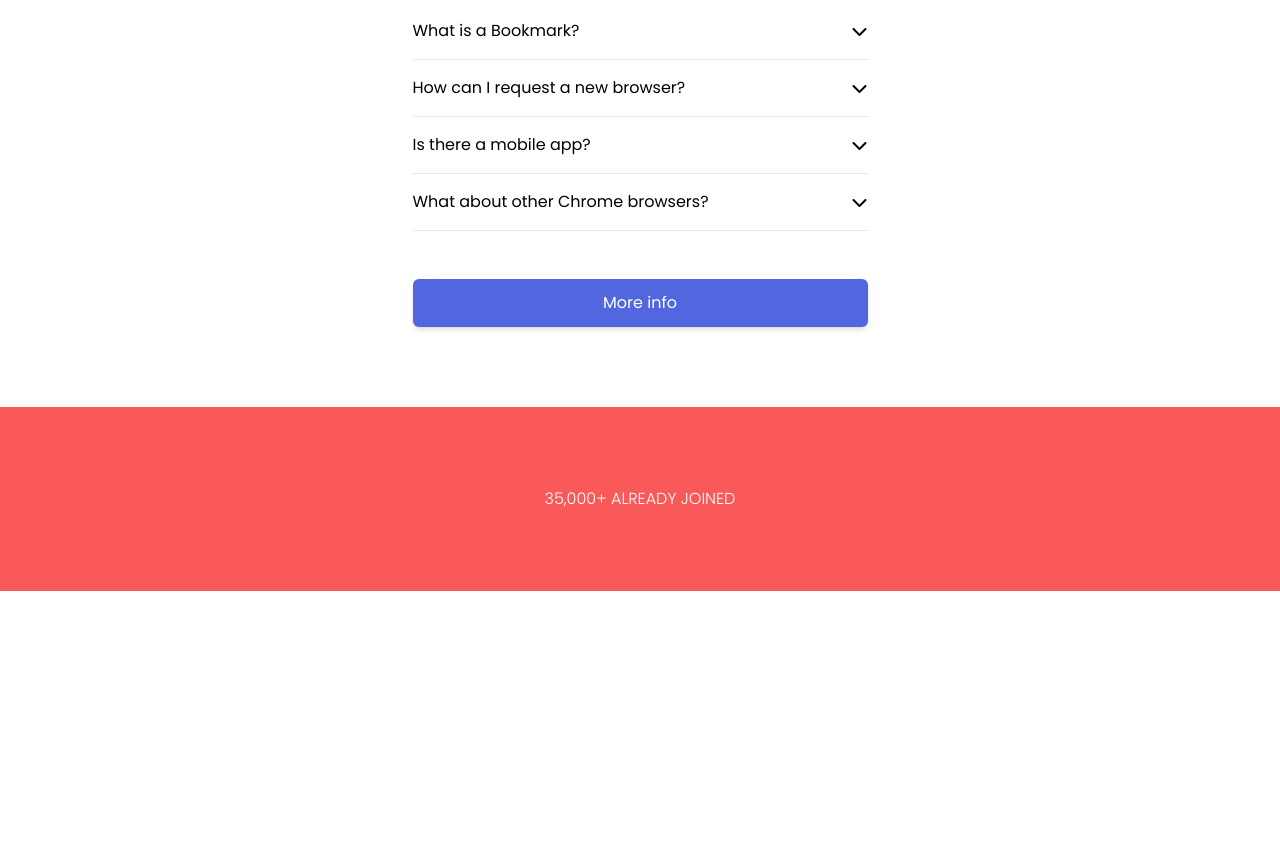
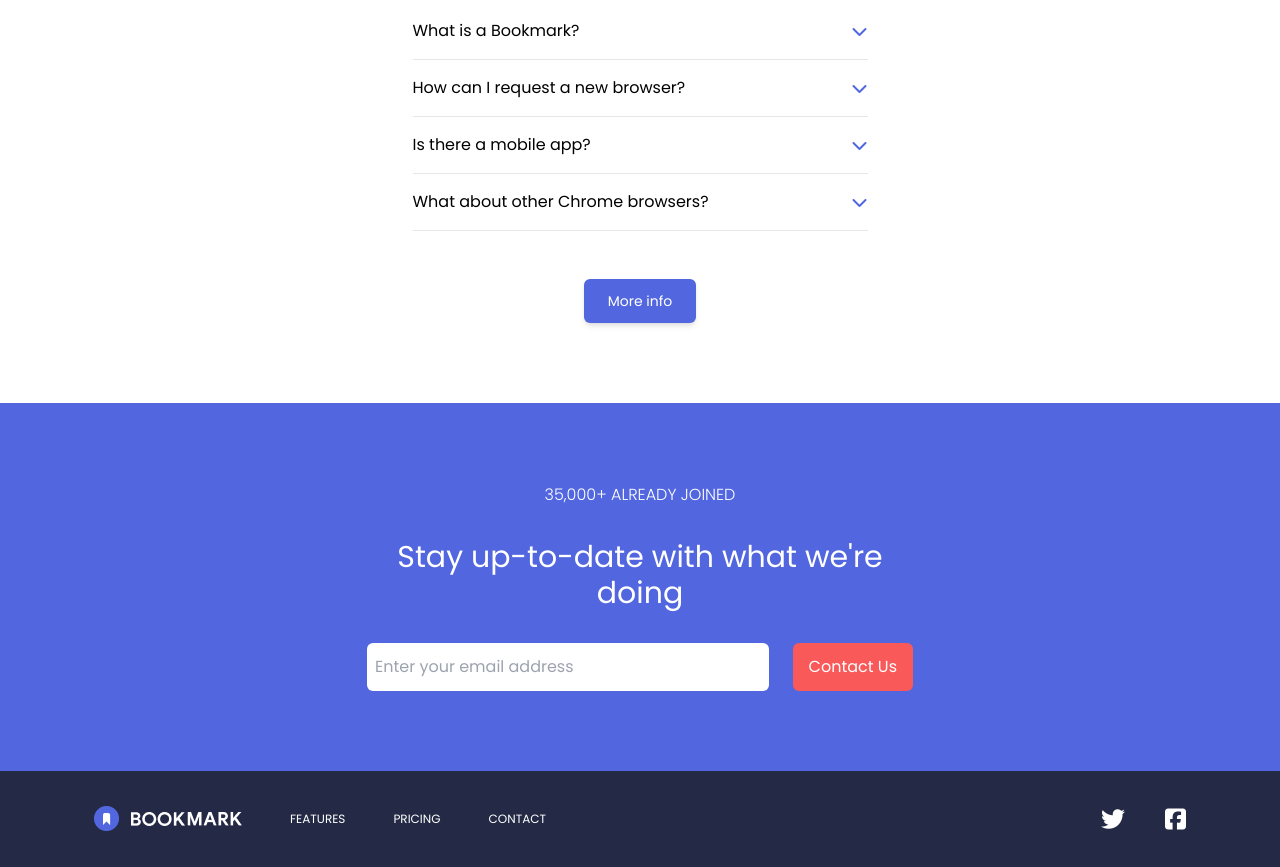
Before and after one commit to brainiac1010/Bookmark-landing-page, a website: page public/index.html in a window 1280 px wide. Shown: the part 3804-4671 px from the top of the page. Before the commit the page ends 4395 px from the top, so only its background shows below. Drawn offline with Linux system fonts and the light colour scheme.

Commit message:
footer done

```diff
--- a/public/index.html
+++ b/public/index.html
@@ -263,13 +263,45 @@
 
     <!--contuct us-->
 
-    <section class="bg-bookmark-red text-white py-20">
+    <section class="bg-bookmark-purple text-white py-20">
         <div class="container">
             <div class="sm:w-3/4 lg:w-2/4 mx-auto">
                 <p class="font-light uppercase text-center mb-8">35,000+ ALREADY JOINED</p>
+                <h1 class="text-3xl text-center"> Stay up-to-date with what we're doing</h1>
+                <div class="flex flex-col sm:flex-row gap-6 mt-8">
+                    <input type="text" placeholder="Enter your email address"
+                        class="focus:outline-none flex-1 px-2 py-3 rounded-md text-black">
+
+                    <button type="button"
+                        class="bg-bookmark-red text-white rounded-md px-4 py-2 hover:bg-bookmark-white hover:text-black">
+                        Contact Us
+                    </button>
+                </div>
             </div>
         </div>
     </section>
+
+    <!--Footer-->
+    <footer class="bg-bookmark-blue py-8">
+        <div class="container flex flex-col md:flex-row items-center">
+            <div class=" flex flex-1 flex-wrap items-center justify-center md:justify-start gap-12">
+                <img src="./imgs/logo-bookmark-white.png" alt="">
+                <ul class="flex text-white uppercase gap-12 text-xs">
+                    <li class="cursor-pointer">Features</li>
+                    <li class="cursor-pointer">Pricing</li>
+                    <li class="cursor-pointer">Contact</li>
+                </ul>
+            </div>
+            <div class="flex gap-10 mt-12 md:mt-0">
+                <ul class="flex gap-10">
+                    <li><i class="text-white text-2xl fab fa-twitter"></i></li>
+                    <li><i class="text-white text-2xl fab fa-facebook-square"></i></li>
+                </ul>
+            </div>
+
+        </div>
+
+    </footer>
 
     <script>
         document.querySelectorAll('.faq-item').forEach(item => {
```
Also changed, not shown: public/style.css.
